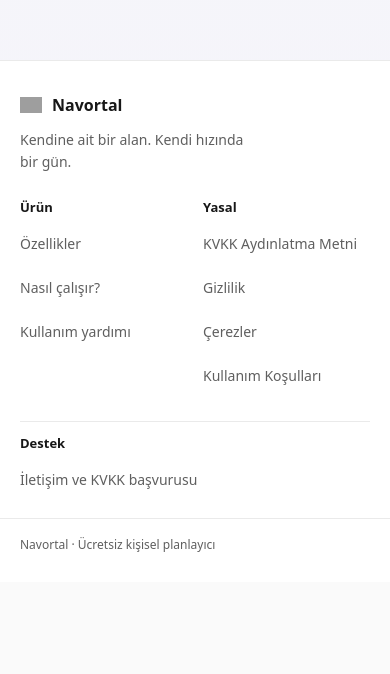
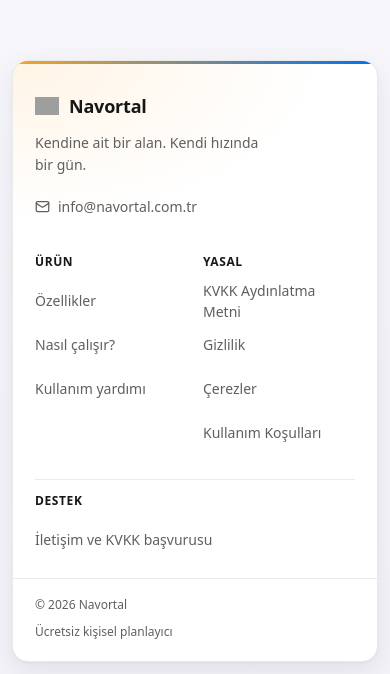
Before and after one commit to smaikan/navortal, a Next.js app in the folder UI/: page / in a window 390 px wide. Shown: the part 2452-3126 px from the top of the page. Before the commit the page ends 3034 px from the top, so only its background shows below. Built offline with nearby package versions, Linux system fonts and the light colour scheme; no server answers; grey boxes are pictures that could not be loaded.

Commit message:
Redesign the public site footer for desktop and mobile.

```diff
--- a/UI/src/components/layout/public-frame.module.css
+++ b/UI/src/components/layout/public-frame.module.css
@@ -77,22 +77,36 @@
 }
 .footer {
   margin-top: 96px;
-  border-top: 1px solid var(--divider);
-  background: var(--surface);
+  padding: 0 24px 24px;
   color: var(--muted);
   font-size: 14px;
 }
+.footerPanel {
+  position: relative;
+  width: min(100%, 1232px);
+  margin-inline: auto;
+  overflow: hidden;
+  border: 1px solid var(--divider);
+  border-radius: 20px;
+  background: radial-gradient(420px 220px at 0 0, var(--amber-soft), transparent 72%), var(--surface);
+  box-shadow: var(--shadow);
+}
+.footerPanel::before {
+  position: absolute;
+  inset: 0 0 auto;
+  height: 3px;
+  background: linear-gradient(90deg, var(--sun), var(--primary));
+  content: "";
+}
 .footerMain,
 .footerBottom {
-  width: min(100%, 1280px);
-  margin-inline: auto;
   padding-inline: 40px;
 }
 .footerMain {
   display: grid;
-  grid-template-columns: minmax(0, 1.6fr) minmax(0, 3fr);
-  gap: 40px;
-  padding-block: 48px 24px;
+  grid-template-columns: minmax(0, 1.4fr) minmax(0, 3fr);
+  gap: 48px;
+  padding-block: 48px 32px;
 }
 .footerNav {
   display: grid;
@@ -104,16 +118,24 @@
   align-items: center;
   gap: 10px;
   color: var(--text);
-  font-size: 16px;
-  font-weight: 600;
+  font-size: 18px;
+  font-weight: 650;
+  letter-spacing: -0.2px;
 }
 .footerBrand svg {
   color: var(--amber);
 }
 .footerBrand p {
-  max-width: 30ch;
-  margin: 12px 0 0;
+  max-width: 28ch;
+  margin: 12px 0 8px;
   line-height: 1.6;
+}
+.footerBrand .footerMail {
+  gap: 8px;
+  font-weight: 500;
+}
+.footerBrand .footerMail svg {
+  color: currentColor;
 }
 .footerGroup {
   display: flex;
@@ -121,25 +143,28 @@
   align-items: flex-start;
 }
 .footerGroup > p {
-  margin: 0 0 4px;
+  margin: 0 0 8px;
   color: var(--text);
-  font-size: 13px;
-  font-weight: 600;
+  font-size: 12px;
+  font-weight: 650;
+  letter-spacing: 0.6px;
+  text-transform: uppercase;
 }
 .footer a {
   min-height: 36px;
   color: var(--muted);
   text-decoration: none;
+  transition: color 0.15s ease;
 }
 .footer a:hover {
   color: var(--primary-text);
 }
 .footerBottom {
   display: flex;
+  flex-wrap: wrap;
   justify-content: space-between;
-  flex-wrap: wrap;
   gap: 8px 24px;
-  padding-block: 16px 28px;
+  padding-block: 16px 20px;
   border-top: 1px solid var(--divider);
   font-size: 13px;
 }
@@ -206,14 +231,17 @@
   line-height: 1.65;
 }
 @media (max-width: 900px) {
-  .navigation,
+  .navigation {
+    padding-inline: 24px;
+  }
   .footerMain,
   .footerBottom {
-    padding-inline: 24px;
+    padding-inline: 28px;
   }
   .footerMain {
     grid-template-columns: minmax(0, 1fr);
-    gap: 28px;
+    gap: 32px;
+    padding-block: 40px 24px;
   }
   .footerNav {
     gap: 24px;
@@ -229,10 +257,12 @@
   }
 }
 @media (max-width: 600px) {
-  .navigation,
+  .navigation {
+    padding-inline: 20px;
+  }
   .footerMain,
   .footerBottom {
-    padding-inline: 20px;
+    padding-inline: 22px;
   }
   .footerMain {
     gap: 24px;
@@ -277,6 +307,10 @@
   }
   .footer {
     margin-top: 56px;
+    padding: 0 12px 12px;
+  }
+  .footerPanel {
+    border-radius: 16px;
   }
   .hero {
     padding: 44px 20px 24px;
--- a/UI/src/components/layout/public-frame.tsx
+++ b/UI/src/components/layout/public-frame.tsx
@@ -1,4 +1,5 @@
 import Link from "next/link";
+import { Mail } from "lucide-react";
 import { BrandMark } from "../ui/brand-mark";
 import styles from "./public-frame.module.css";
 import { legalLinks } from "../../features/legal/links";
@@ -35,6 +36,7 @@ export function PublicFrame({
   landing?: boolean;
 }) {
   const Intro = landing ? "section" : "header";
+  const legal = legalProfile();
   return (
     <div className={styles.frame + (landing ? " landing-page " + styles.landing : "")}>
       <header className={styles.navigation}>
@@ -65,13 +67,20 @@ export function PublicFrame({
         {children}
       </main>
       <footer className={styles.footer}>
+        <div className={styles.footerPanel}>
           <div className={styles.footerMain}>
             <div className={styles.footerBrand}>
               <strong>
-              <BrandMark size={22} />
+                <BrandMark size={24} />
                 Navortal
               </strong>
               <p>Kendine ait bir alan. Kendi hızında bir gün.</p>
+              {legal.email && (
+                <a className={styles.footerMail} href={`mailto:${legal.email}`}>
+                  <Mail aria-hidden="true" size={15} />
+                  {legal.email}
+                </a>
+              )}
             </div>
             <nav className={styles.footerNav} aria-label="Alt bilgi">
               {footerGroups.map(group => (
@@ -87,10 +96,10 @@ export function PublicFrame({
             </nav>
           </div>
           <div className={styles.footerBottom}>
-          <span>Navortal · Ücretsiz kişisel planlayıcı</span>
-          {!legalProfile().ready && (
-            <span>Yasal metinler taslaktır; işletmeci bilgileri tamamlanınca güncellenecek.</span>
-          )}
+            <span>© {new Date().getFullYear()} Navortal</span>
+            <span>Ücretsiz kişisel planlayıcı</span>
+            {!legal.ready && <span>Yasal metinler taslaktır; işletmeci bilgileri tamamlanınca güncellenecek.</span>}
+          </div>
         </div>
       </footer>
     </div>
```
Lines whose indentation alone changed are shown as unchanged.
